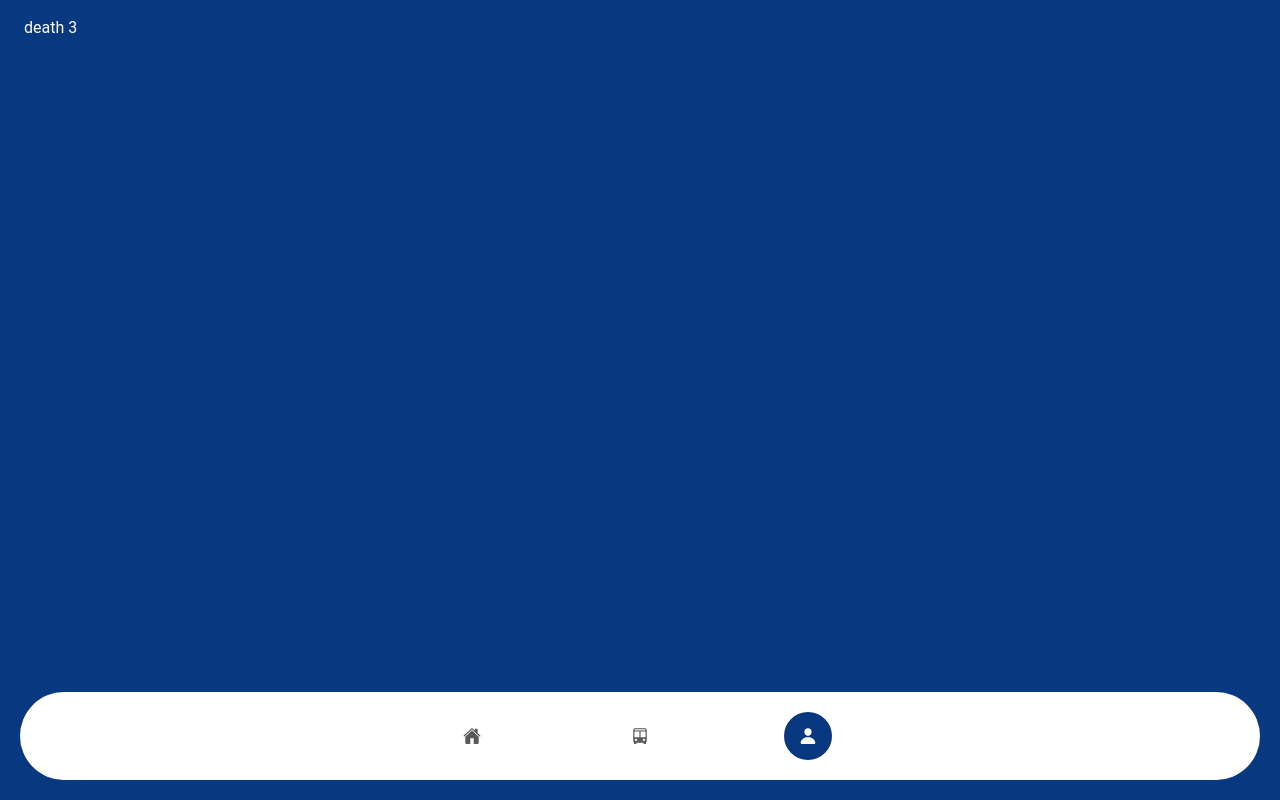
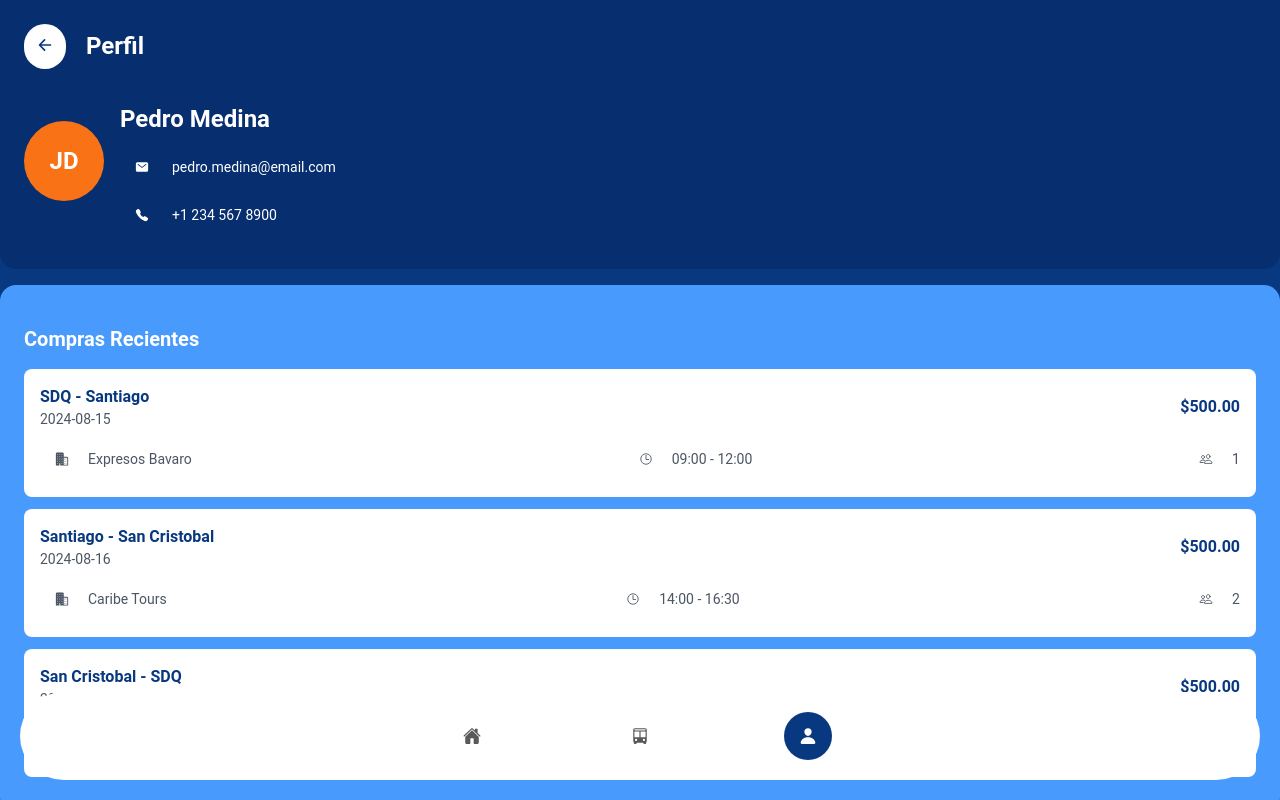
Before and after one commit to aag2807/bus-app, a React (Vite) app: page /tab3 in a window 1280 px wide. Built offline with nearby package versions, Linux system fonts and the light colour scheme.

Commit message:
bus app - user profile.

```diff
--- a/src/App.tsx
+++ b/src/App.tsx
@@ -1,19 +1,9 @@
 import {Redirect, Route} from 'react-router-dom';
-import {
-	IonApp,
-	IonIcon,
-	IonRouterOutlet,
-	IonTabBar,
-	IonTabButton,
-	IonTabs,
-	IonToast,
-	setupIonicReact
-} from '@ionic/react';
+import {IonApp, IonIcon, IonRouterOutlet, IonTabBar, IonTabButton, IonTabs, setupIonicReact} from '@ionic/react';
 import {IonReactRouter} from '@ionic/react-router';
 import {bus, home, person} from 'ionicons/icons';
 import HomePage from './pages/HomePage';
 import Tickets from './pages/Tickets';
-import UserOptions from './pages/UserOptions';
 
 /* Core CSS required for Ionic components to work properly */
 import '@ionic/react/css/core.css';
@@ -53,6 +43,7 @@ import PaymentForm from "./pages/PaymentForm";
 import React from "react";
 import {ToastContainer} from "react-toastify";
 import 'react-toastify/dist/ReactToastify.css';
+import UserProfile from "./pages/user/UserProfile";
 
 setupIonicReact();
 
@@ -63,7 +54,7 @@ const App: React.FC = () =>
 	return (
 		<IonApp className={"relative z-[1]"}>
 			{globalStore.isLoading && <LoadingOverlay/>}
-			<ToastContainer />
+			<ToastContainer/>
 
 			<IonReactRouter>
 				<IonTabs>
@@ -75,7 +66,7 @@ const App: React.FC = () =>
 							<Tickets/>
 						</Route>
 						<Route path="/tab3">
-							<UserOptions/>
+							<UserProfile/>
 						</Route>
 						<Route path="/detail/:index">
 							<TicketDetail/>
--- /dev/null
+++ b/src/pages/user/UserProfile.tsx
@@ -0,0 +1,71 @@
+import React from 'react';
+import {IonContent, IonIcon, IonPage} from '@ionic/react';
+import {useSnapshot} from 'valtio';
+import {business, call, mail, peopleOutline, timeOutline} from 'ionicons/icons';
+import TitleBar from "../../components/TitleBar";
+import {IUserStore, UserStore} from "../../state/user/user.store";
+
+const UserProfile: React.FC = () =>
+{
+	const user = useSnapshot<IUserStore>( UserStore );
+
+	return (
+		<IonPage>
+			<IonContent fullscreen className="bg-[#08387f]">
+				<div className="flex flex-col h-full mb-20">
+					<div className="bg-[#072e6f] rounded-b-2xl p-6 pb-8">
+						<TitleBar title="Perfil" showBackButton={true}/>
+
+						<div className="flex items-center mt-4">
+							<div className="w-20 h-20 rounded-full bg-orange-500 flex items-center justify-center mr-4">
+								<span className="text-white text-2xl font-bold">JD</span>
+							</div>
+							<div className="text-white">
+								<h2 className="text-2xl font-bold">{user.name}</h2>
+								<div className="flex items-center mt-1">
+									<IonIcon icon={mail} className="mr-2 text-sm"/>
+									<p className="text-sm">{user.email}</p>
+								</div>
+								<div className="flex items-center mt-1">
+									<IonIcon icon={call} className="mr-2 text-sm"/>
+									<p className="text-sm">{user.phoneNumber}</p>
+								</div>
+							</div>
+						</div>
+					</div>
+
+					<div className="flex-1 bg-[#489bfc] rounded-2xl mt-4 p-6">
+						<h3 className="text-xl font-bold mb-4 text-white">Compras Recientes</h3>
+						{user.purchases.map( ( purchase, index ) => (
+							<div key={index} className="bg-white rounded-lg p-4 mb-3">
+								<div className="flex justify-between items-center mb-2">
+									<div>
+										<p className="font-bold text-[#08387f]">{purchase.from} - {purchase.to}</p>
+										<p className="text-sm text-gray-600">{purchase.tripDate}</p>
+									</div>
+									<p className="font-bold text-[#08387f]">${purchase.price.toFixed( 2 )}</p>
+								</div>
+								<div className="flex justify-between text-sm text-gray-600">
+									<div className="flex items-center">
+										<IonIcon icon={business} className="mr-1"/>
+										<p>{purchase.company}</p>
+									</div>
+									<div className="flex items-center">
+										<IonIcon icon={timeOutline} className="mr-1"/>
+										<p>{purchase.tripDepartureTime} - {purchase.tripArrivalTime}</p>
+									</div>
+									<div className="flex items-center">
+										<IonIcon icon={peopleOutline} className="mr-1"/>
+										<p>{purchase.passengers}</p>
+									</div>
+								</div>
+							</div>
+						) )}
+					</div>
+				</div>
+			</IonContent>
+		</IonPage>
+	);
+};
+
+export default UserProfile;
--- /dev/null
+++ b/src/state/user/user.store.ts
@@ -0,0 +1,54 @@
+//@ts-ignore
+import {proxy} from 'valtio';
+import {ITicket} from '../tickets/tickets.store';
+
+export interface IUserStore {
+	name: string;
+	email: string;
+	phoneNumber: string;
+	purchases: ITicket[];
+}
+
+export const UserStore = proxy<IUserStore>( {
+	name: 'Pedro Medina',
+	email: 'pedro.medina@email.com',
+	phoneNumber: '+1 234 567 8900',
+	purchases: [
+		{
+			from: 'SDQ',
+			to: 'Santiago',
+			tripType: 'ONE_WAY',
+			tripDate: '2024-08-15',
+			passengers: 1,
+			tripDepartureTime: '09:00',
+			tripArrivalTime: '12:00',
+			price: 500.00,
+			company: 'Expresos Bavaro',
+			duration: '2h 30m'
+		},
+		{
+			from: 'Santiago',
+			to: 'San Cristobal',
+			tripType: 'ROUND_TRIP',
+			tripDate: '2024-08-16',
+			passengers: 2,
+			tripDepartureTime: '14:00',
+			tripArrivalTime: '16:30',
+			price: 500.00,
+			company: 'Caribe Tours',
+			duration: '2h 30m'
+		},
+		{
+			from: 'San Cristobal',
+			to: 'SDQ',
+			tripType: 'ONE_WAY',
+			tripDate: '2024-08-17',
+			passengers: 3,
+			tripDepartureTime: '08:30',
+			tripArrivalTime: '10:00',
+			price: 500.00,
+			company: 'Metro',
+			duration: '2h 30m'
+		}
+	]
+} );
```
Also changed, not shown: src/pages/user/UserList.tsx (deleted).
